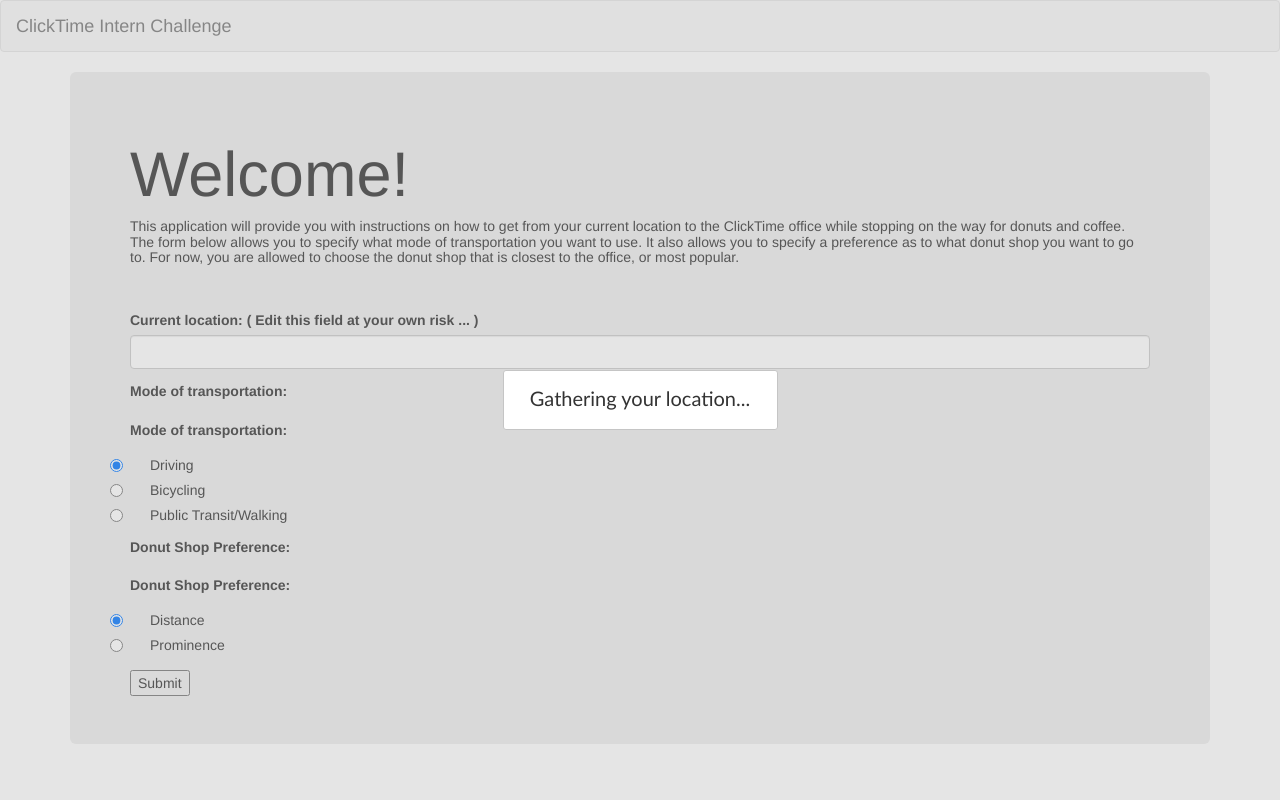
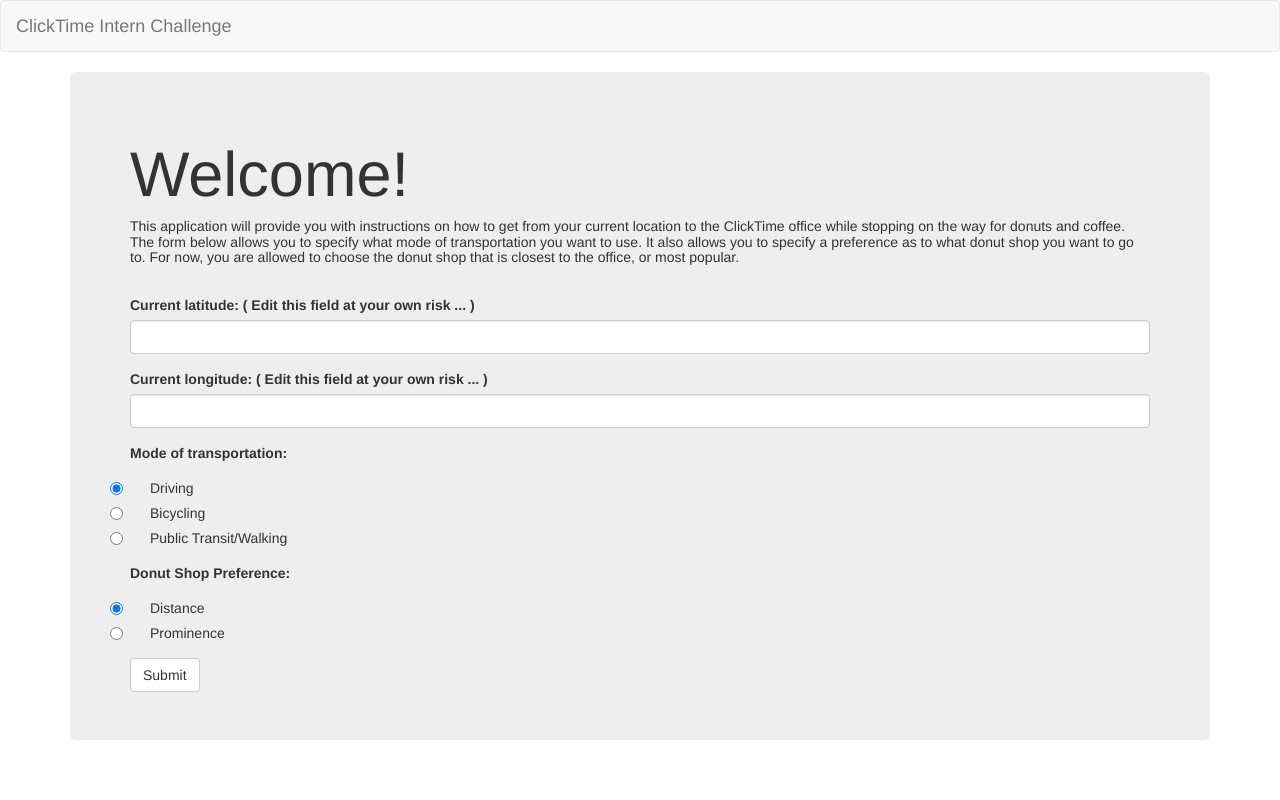
Before and after one commit to rohitramkumar/ClickTime-Intern-Challenge, a Flask app: page / in a window 1280 px wide. Run offline with Flask 2, Linux system fonts and the light colour scheme; some libraries are stand-ins or nearby versions.

Commit message:
added stuff

```diff
--- a/app.py
+++ b/app.py
@@ -13,14 +13,16 @@ import route
 wants to generate the route and what donut shop they want.
 TODO: Should this be in a seperate module?"""
 class PrefsForm(Form):
-  current_location = StringField(
-  'Current location: ( Edit this field at your own risk ... )')
-  transportation = RadioField('Mode of transportation:',
-    choices=[('driving', 'Driving'), ('bicycling', 'Bicycling'),
-    ('transit', 'Public Transit/Walking')], default='driving')
+  current_lat = StringField(
+      'Current latitude: ( Edit this field at your own risk ... )')
+  current_lng = StringField(
+      'Current longitude: ( Edit this field at your own risk ... )')
+  transportation_mode = RadioField('Mode of transportation:',
+      choices=[('driving', 'Driving'), ('bicycling', 'Bicycling'),
+      ('transit', 'Public Transit/Walking')], default='driving')
   shop_preference = RadioField('Donut Shop Preference:',
-    choices=[('distance', 'Distance'), ('prominence', 'Prominence')],
-    default='distance')
+      choices=[('distance', 'Distance'), ('prominence', 'Prominence')],
+      default='distance')
 
   submit = SubmitField('Submit')
 
@@ -34,8 +36,12 @@ Bootstrap(app)
 def index():
   form = PrefsForm(csrf_enabled=False)
   if form.validate_on_submit():
-    directions = route.getRoute()
-    return render_template('results.html', directions=directions)
+    current_location = {
+        'lat' : float(form.current_lat.data),
+        'lng' : float(form.current_lng.data) }
+    re = route.getRoute(current_location, form.transportation_mode.data,
+        form.shop_preference.data)
+    return render_template('results.html', route=re)
   return render_template('index.html', form=form)
 
 if __name__ == '__main__':
--- a/route.py
+++ b/route.py
@@ -1,35 +1,50 @@
-from googleplaces import GooglePlaces
-import googlemaps
 import os
 
+import googleplaces
+import googlemaps
+
 # Longtitude and latitude of ClickTime office.
-CLICKTIME_COORD = {'lat': 37.785636, 'lng': -122.397119}
+CLICKTIME_LOCATION = {'lat': 37.785636, 'lng': -122.397119}
+
 # My API Key
-API_KEY = "AIzaSyDp_28jsWT6nFsYpIFQYrgje_WT740R97k"
+GOOGLE_API_KEY = os.environ['GOOGLE_API_KEY']
 
-def getRoute(user_location, rankby, mode):
-	# Init API Clients
-	google_places = GooglePlaces(API_KEY)
-	google_maps = googlemaps.Client(key=API_KEY)
+def getRoute(current_location, mode, rankby):
+  """Return a list of directions that the user should take to
+    get from their current location to the ClickTime office while
+    stopping for donuts and coffee along the way."""
 
-	# Get the coordinates of the nearest donut shop to the ClickTime office.
-	query_result = google_places.nearby_search(
-        	lat_lng=CLICKTIME_COORD,
-        	name='donut',
-        	types='food',
-        	rankby='distance')
+  route = []
 
-	# Retrieve the name and coordinates of the nearest shop.
-	shop_name = query_result.places[0].name
-	shop_coord = query_result.places[0].geo_location
+  google_places = googleplaces.GooglePlaces(GOOGLE_API_KEY)
+  google_maps = googlemaps.Client(key=GOOGLE_API_KEY)
 
-	# Get the current user location
+  # Get the coordinates of the nearest donut shop to the ClickTime office.
+  query_result = google_places.nearby_search(
+      lat_lng=CLICKTIME_LOCATION,
+      name='donut',
+      types='food',
+      rankby=rankby)
 
+  donut_shop_name = query_result.places[0].name
+  donut_shop_location = query_result.places[0].geo_location
 
-	# Get directions from the users current location to the
-	# donut shop. For some reason, the Google Maps API does
-	# not allow you to use waypoints when asking for public
-	# transportation for a route. Therefore, I will have
-	# to break the route into two different pieces.
-	directions_result = google_maps.directions(user_location,
-		shop_coord, )
+  # Get directions from the users current location to the
+  # donut shop. For some reason, the Google Maps API does
+  # not allow you to use waypoints when asking for public
+  # transportation for a route. Therefore, I will have
+  # to break the route into two different pieces.
+  directions_result = google_maps.directions(current_location,
+    donut_shop_location, mode=mode)
+
+  for step in directions_result[0]['legs'][0]['steps']:
+    route.append(step['html_instructions'])
+  route.append('Arrived at ' + donut_shop_name + "!")
+
+  directions_result = google_maps.directions(donut_shop_location,
+    CLICKTIME_LOCATION, mode=mode)
+
+  for step in directions_result[0]['legs'][0]['steps']:
+    route.append(step['html_instructions'])
+  route.append('Arrived at ClickTime!')
+  return route
--- a/static/location.js
+++ b/static/location.js
@@ -22,11 +22,12 @@ function getLocation() {
     navigator.geolocation.getCurrentPosition(function(position) {
 	  fillFormWithCoordinates(position.coords.latitude,
 		  position.coords.longitude);
-	  $('#dialog').dialog('close');
 	  }, function(error) {
+      alert('You blocked geolocation. Using defaults.')
 		  fillFormWithCoordinates(DEFAULT_USER_LOCATION['lat'],
 		      DEFAULT_USER_LOCATION['lng']);
 	  });
+    $('#dialog').dialog('close');
 	} else {
 	  alert('Geolocation is not available. Using defaults.')
 	  fillFormWithCoordinates(DEFAULT_USER_LOCATION['lat'],
@@ -51,7 +52,8 @@ function initDialog() {
 * Fill the form with the coordinates of the user location.
 */
 function fillFormWithCoordinates(lat, lng) {
-  $('#current_location').val(lat + ', ' + lng);
+  $('#current_lat').val(lat);
+  $('#current_lng').val(lng);
 }
 
 window.onload = getLocation;
--- a/templates/index.html
+++ b/templates/index.html
@@ -16,15 +16,7 @@ choose the donut shop that is closest to the office, or most popular.
 </h5>
 </br>
 
-<p>{{ wtf.form_field(form.current_location) }}</p>
-
-<h5>{{ form.transportation.label }}</h5>
-<p>{{ wtf.form_field(form.transportation) }}</p>
-
-<h5>{{ form.shop_preference.label }}</h5>
-<p>{{ wtf.form_field(form.shop_preference) }}</p>
-
-{{ form.submit }}
+{{ wtf.quick_form(form) }}
 {% endblock %}
 
 {% block scripts %}
```
Also changed, not shown: templates/results.html (+4 -4 lines), 1 other file. Lines whose indentation alone changed are shown as unchanged.
